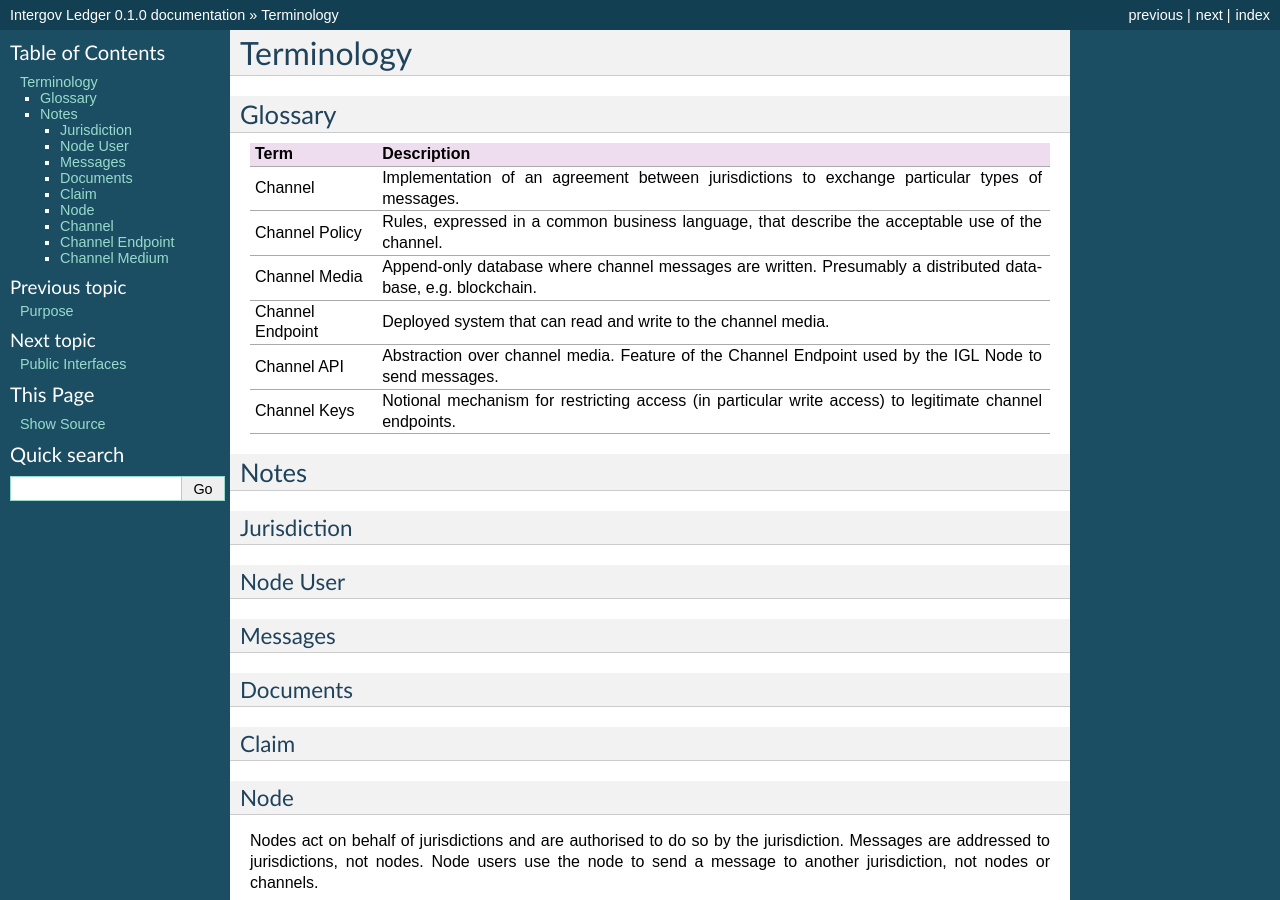
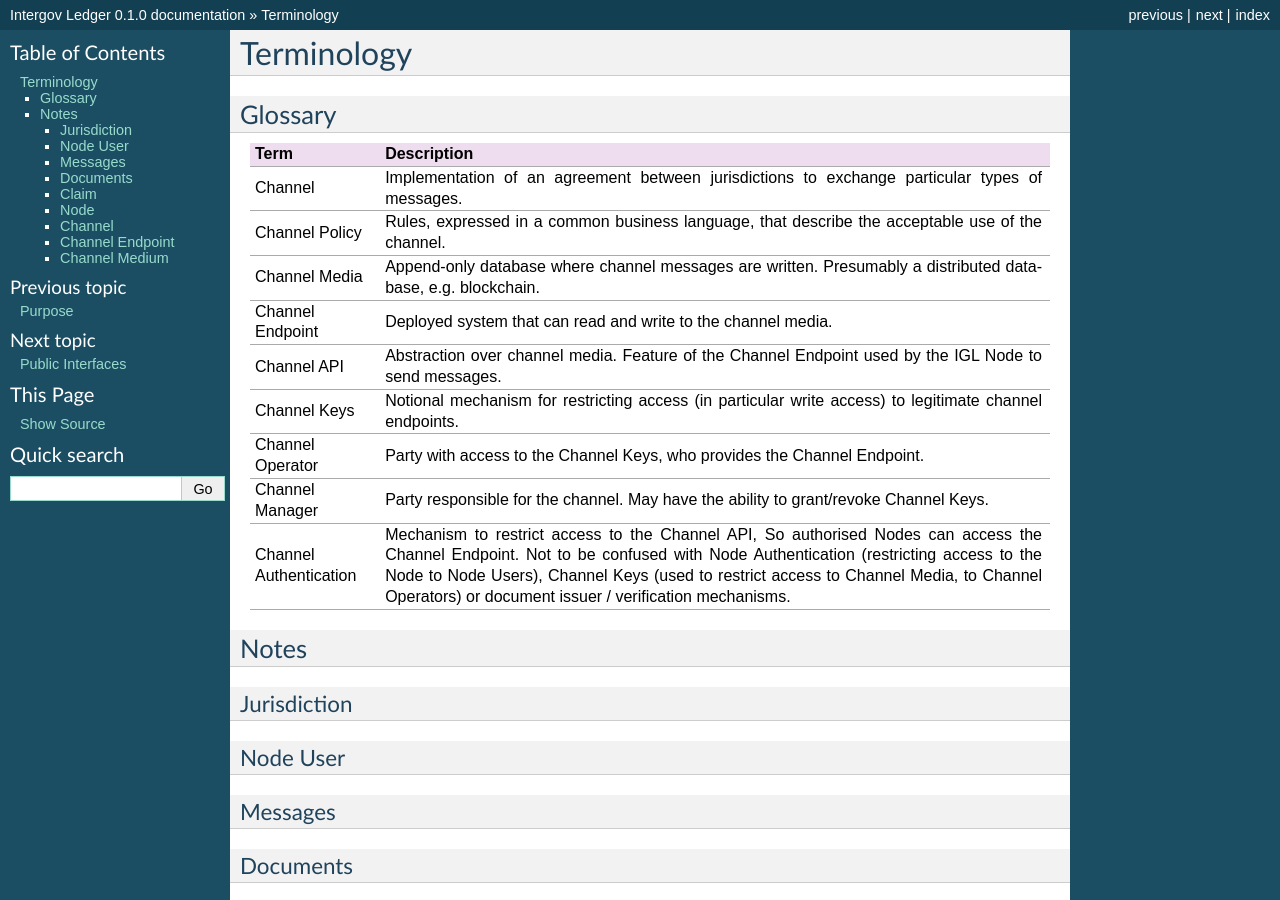
Before and after one commit to trustbridge/intergov, a Sphinx documentation site: the page built from docs/terminology.rst, in a window 1280 px wide and 900 px high. Built offline with Sphinx 7.4.7, drawn with Linux system fonts in a browser that asks for light colours; pages that are not in the unit, such as notebooks, are missing from menus.

Commit message:
disenwiden the glossary table

```diff
--- a/docs/terminology.rst
+++ b/docs/terminology.rst
@@ -5,30 +5,50 @@ Terminology
 Glossary
 --------
 
-+----------------------+-----------------------------------------------------------------+
-| Term                 | Description                                                     |
-+======================+=================================================================+
-| Channel              | Implementation of an agreement between jurisdictions to         |
-|                      | exchange particular types of messages.                          |
-+----------------------+-----------------------------------------------------------------+
-| Channel Policy       | Rules, expressed in a common business language, that describe   |
-|                      | the acceptable use of the channel.                              |
-+----------------------+-----------------------------------------------------------------+
-| Channel Media        | Append-only database where channel messages are written.        |
-|                      | Presumably a distributed database, e.g. blockchain.             |
-+----------------------+-----------------------------------------------------------------+
-| Channel Endpoint     | Deployed system that can read and write to the channel media.   |
-+----------------------+-----------------------------------------------------------------+
-| Channel API          | Abstraction over channel media. Feature of the Channel          |
-|                      | Endpoint used by the IGL Node to send messages.                 |
-+----------------------+-----------------------------------------------------------------+
-| Channel Keys         | Notional mechanism for restricting access (in particular        |
-|                      | write access) to legitimate channel endpoints.                  |
-+----------------------+-----------------------------------------------------------------+
++-------------------+-------------------------------------------------------+
+| Term              | Description                                           |
++===================+=======================================================+
+| Channel           | Implementation of an agreement between jurisdictions  |
+|                   | to exchange particular types of messages.             |
++-------------------+-------------------------------------------------------+
+| Channel Policy    | Rules, expressed in a common business language, that  |
+|                   | describe the acceptable use of the channel.           |
++-------------------+-------------------------------------------------------+
+| Channel Media     | Append-only database where channel messages are       |
+|                   | written. Presumably a distributed database,           |
+|                   | e.g. blockchain.                                      |
++-------------------+-------------------------------------------------------+
+| Channel Endpoint  | Deployed system that can read and write to the        |
+|                   | channel media.                                        |
++-------------------+-------------------------------------------------------+
+| Channel API       | Abstraction over channel media.                       |
+|                   | Feature of the Channel Endpoint                       |
+|                   | used by the IGL Node to send messages.                |
++-------------------+-------------------------------------------------------+
+| Channel Keys      | Notional mechanism for restricting access             |
+|                   | (in particular write access)                          |
+|                   | to legitimate channel endpoints.                      |
++-------------------+-------------------------------------------------------+
+| Channel Operator  | Party with access to the Channel Keys,                |
+|                   | who provides the Channel Endpoint.                    |
++-------------------+-------------------------------------------------------+
+| Channel Manager   | Party responsible for the channel.                    |
+|                   | May have the ability to grant/revoke Channel Keys.    |
++-------------------+-------------------------------------------------------+
+| Channel           | Mechanism to restrict access to the Channel API,      |
+| Authentication    | So authorised Nodes can access the Channel Endpoint.  |
+|                   | Not to be confused with Node Authentication           |
+|                   | (restricting access to the Node to Node Users),       |
+|                   | Channel Keys (used to restrict access to Channel      |
+|                   | Media, to Channel Operators)                          |
+|                   | or document issuer / verification mechanisms.         |
++-------------------+-------------------------------------------------------+
+
 
 
 Notes
 -----
+
 
 
 Jurisdiction
```
